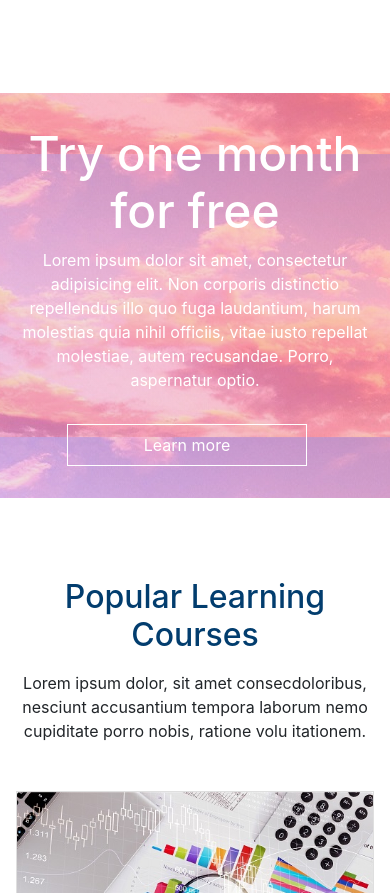
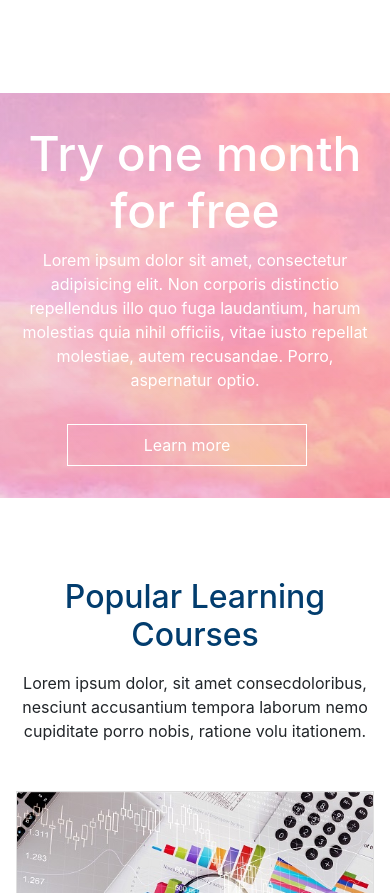
Before and after one commit to caifeng619/f-retags-websida, a website: page index.html in a window 390 px wide. Shown: the part 1916-2809 px from the top of the page. Drawn offline with nearby package versions, Linux system fonts and the light colour scheme.

Commit message:
lite ändring i main scss

```diff
--- a/public/scss/main.scss
+++ b/public/scss/main.scss
@@ -1,7 +1,7 @@
 @import "variable.scss";
 @import "header.scss";
+@import "trysection.scss";
 @import "contact.scss";
-@import "trysection.scss";
 @import "footer.scss";
 
 *{
@@ -110,9 +110,6 @@
       }
     }
   }
-  .promotion-section{
-    background-image: linear-gradient(45deg, rgba(125, 168, 248, 0.1), rgba(252, 102, 64, 0.3)),url("../../bilder/promotion-background-sm.jpeg");
-  }
   .service-items{
     grid-template-columns: 1fr;
   }
```
Also changed, not shown: public/dist/main.css, 1 other file.
